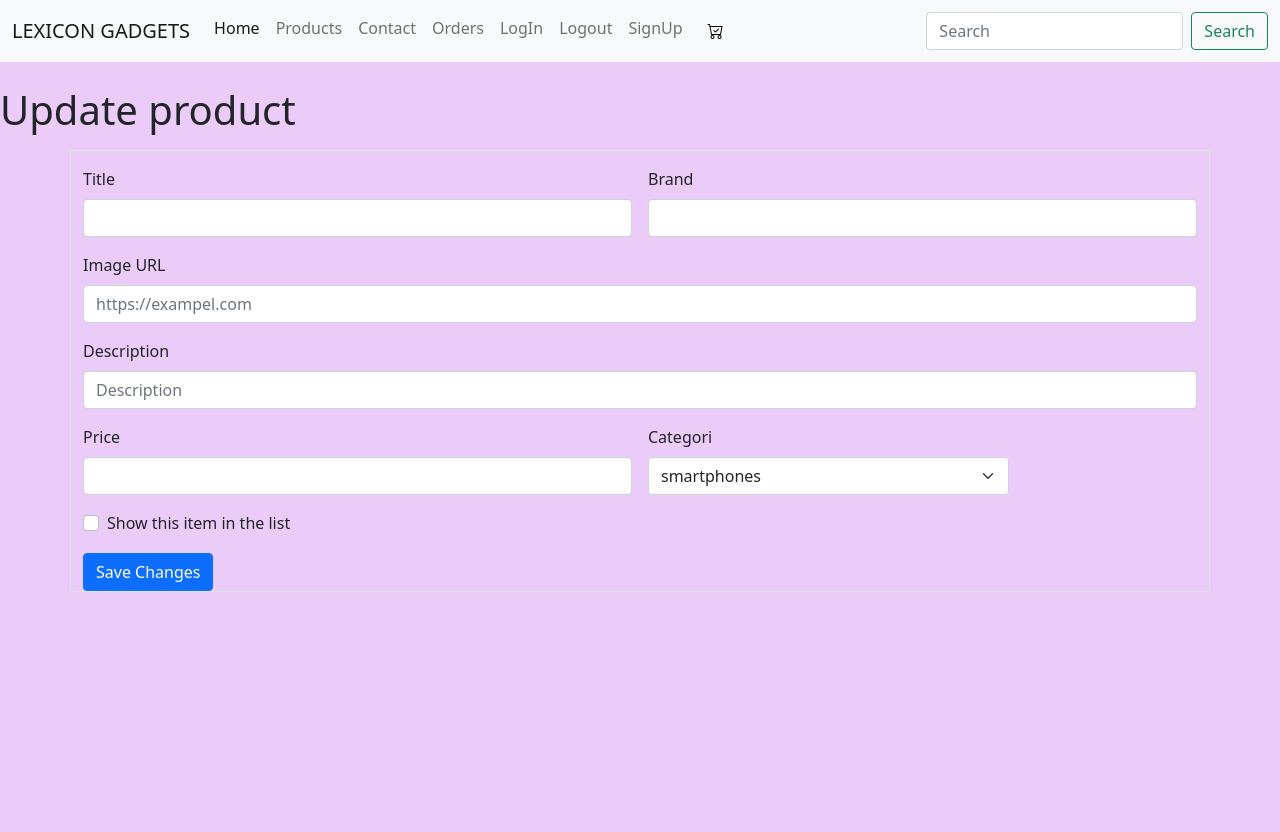
After one commit to likithavenkatesh31/Lexicon_Gadgets, a Django app: template lexicon_gadgets/templates/lexiconapp/update.html in a window 1280 px wide. The commit adds this page. Shown: the top 832 px of the page. Run offline with Django 4.2, Linux system fonts and the light colour scheme; the template is opened without the code that fills it, so the values that code supplies are empty; some libraries are stand-ins or nearby versions.

Commit message:
adds update and add html files

```diff
--- a/lexicon_gadgets/templates/lexiconapp/card.html
+++ b/lexicon_gadgets/templates/lexiconapp/card.html
@@ -10,9 +10,9 @@
       <p class="card-item">{{item.price}}</p>
       <a href="#" class="btn btn-primary">ADD</a>
     </div>
+    <a href="lexiconapp/add/">Add product</a>
+    <a href="lexiconapp/delete/{{ item.id }}">delete product</a>
+    <a href="lexiconapp/update/{{ item.id }}">Edit product</a>
   </div>
   {% endfor %}
 </div>
-
-{% endblock %}
-<!-- test -->
--- /dev/null
+++ b/lexicon_gadgets/templates/lexiconapp/update.html
@@ -0,0 +1,53 @@
+{% extends 'lexiconapp/base.html' %} {% block body_block %}
+<header><h1>Update product</h1></header>
+
+<div class="container pt-3 mt-3 border">
+    <form class="row g-3" action="updaterecord/{{ item.id }}" method="post">
+        {% csrf_token %}
+  <div class="col-md-6" >
+    <label for="inputitle" class="form-label">Title</label>
+    <input name="Title" type="text" class="form-control" id="inputtitle" value="{{ item.title }}">
+  </div>
+  <div class="col-md-6">
+    <label for="inputText2" class="form-label">Brand</label>
+    <input  name="Brand" type="text" class="form-control" id="inputText2" value="{{ item.brand }}">
+  </div>
+  <div class="col-12">
+    <label for="inputAddress" class="form-label">Image URL</label>
+    <input name="Images" type="url" class="form-control" id="inputAddress" placeholder="https://exampel.com" value="{{ item.images }}">
+  </div>
+  <div class="col-12">
+    <label for="inputText3" class="form-label">Description</label>
+    <input name="Description" type="text"  class="form-control" id="inputText3" placeholder="Description" value="{{ item.description }}">
+  </div>
+  <div class="col-md-6">
+    <label for="price" class="form-label">Price</label>
+    <input name="Price" type="number" class="form-control" id="price" value="{{ item.price }}">
+  </div>
+  <div class="col-md-4">
+    <label for="inputState" class="form-label">Categori</label>
+    <select name="Category" id="inputState" class="form-select" type="text" value="{{ item.category }}">
+      <option selected >smartphones</option>
+      <option >laptops</option>
+      <option >fragrances</option>
+      <option >skincare</option>
+      <option >groceries</option>
+      <option >Boho Decor</option>
+      <option >home-decoration</option>
+     </select>
+  </div>
+
+  <div class="col-12">
+    <div class="form-check">
+      <input class="form-check-input" type="checkbox" id="gridCheck">
+      <label class="form-check-label" for="gridCheck">
+        Show this item in the list
+      </label>
+    </div>
+  </div>
+  <div class="col-12">
+    <button type="submit" class="btn btn-primary" value="Submit"> Save Changes</button>
+  </div>
+</form>
+</div>
+{% endblock %}
```
Also changed, not shown: lexicon_gadgets/templates/lexiconapp/add.html (added, +56 -0 lines).
